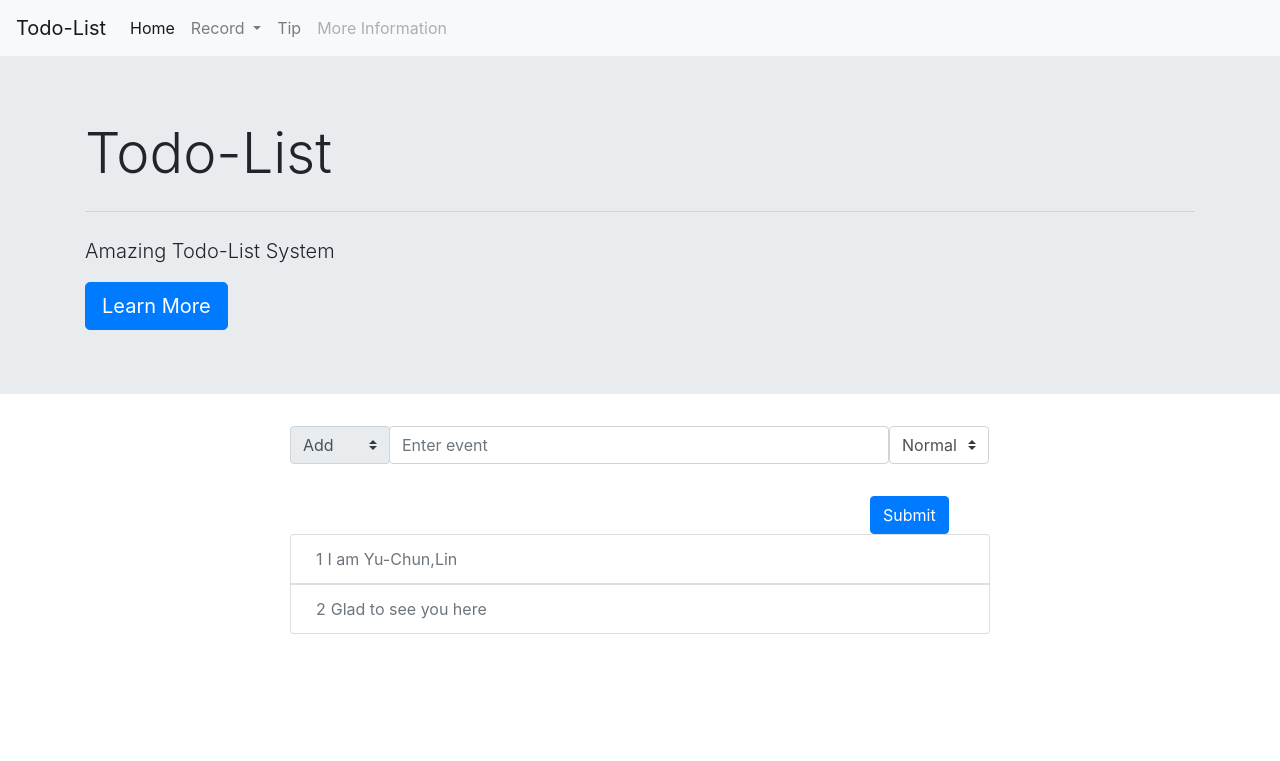
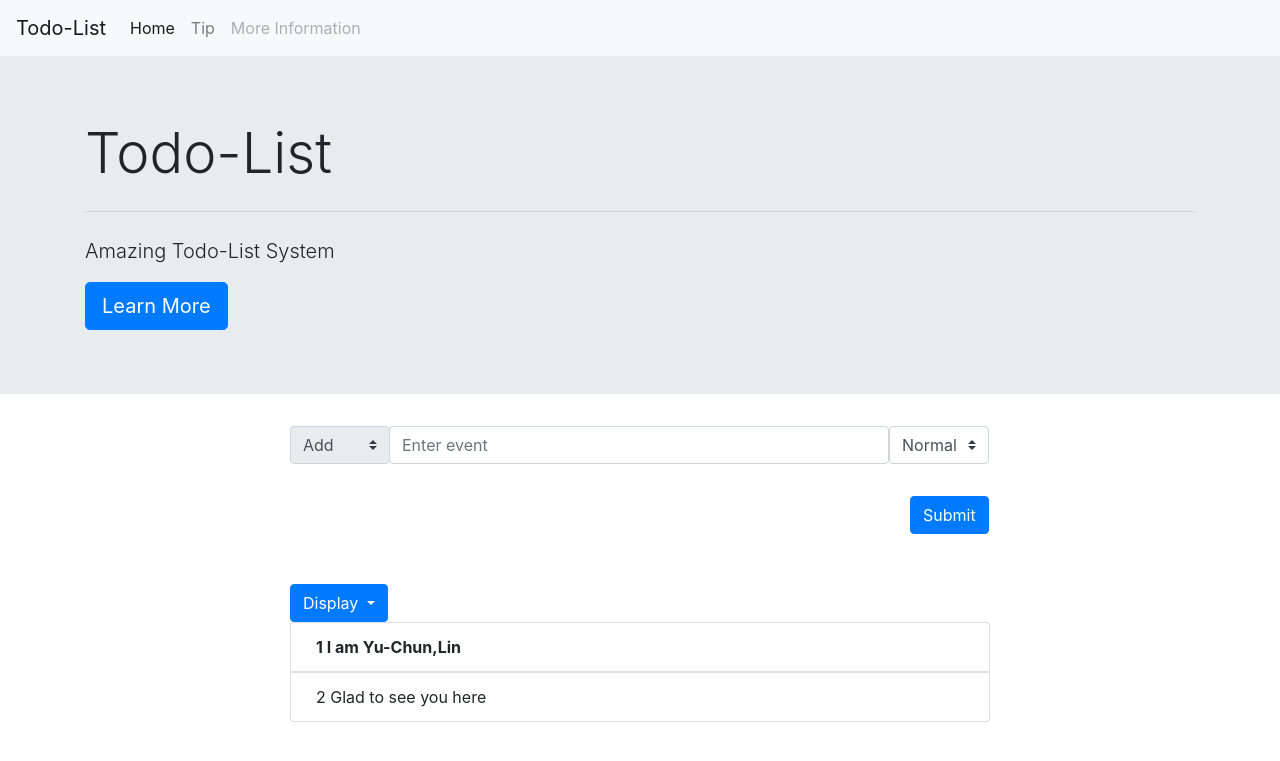
Before and after one commit to Yu-Chun1214/Todo-List-WebApp, a Flask app: page / in a window 1280 px wide. Shown: the top 761 px of the page. Run offline with Flask 2, Linux system fonts and the light colour scheme; data comes from the database, SQL or seed files in the repository; both versions use the stored data as it was after the commit; some libraries are stand-ins or nearby versions.

Commit message:
finish the homework

```diff
--- a/app.py
+++ b/app.py
@@ -14,8 +14,8 @@
 class Record(db.Model):
     id = db.Column(db.Integer,primary_key = True)
     event = db.Column(db.String(120),nullable = True)
-    importance = db.Column(db.String(120),nullable = True)
-
+    importance = db.Column(db.Integer,nullable = True)
+    completed = db.Column(db.String(5),nullable = True)
 
 @app.route('/',methods = ['GET'])
 def index():
@@ -24,7 +24,7 @@
 @app.route('/record',methods=['POST'])
 def add_record():
     req_data = request.form
-    record = Record(event = req_data['event'],importance = req_data['importance'])
+    record = Record(event = req_data['event'],importance = req_data['importance'],completed = req_data['completed'])
     db.session.add(record)
     db.session.commit()
     return "Creat Successfully",200
@@ -40,6 +40,7 @@
             'id':record.id,
             'event':record.event,
             'importance':record.importance,
+            'completed':record.completed,
         }
         for record in records
     ]
@@ -50,22 +51,32 @@
     record = (
         Record.query.filter_by(id = record_id).first()
     )
+    #print(type(record))
     record_data = {
         'id' : record.id,
         'event' : record.event,
         'importance' : record.importance,
+        'completed':record.completed,
     }
+
     return jsonify(record_data),200
 
 @app.route('/record/<int:record_id>',methods = ['PUT'])
 def edit_record(record_id):
     req_data = request.form
     record = Record.query.filter_by(id = record_id).first()
-    record.event = req_data['event']
-    record.importance = req_data['importance']
+    if 'event' in list(req_data):
+        record.event = req_data['event']
+    if 'importance' in list(req_data):
+        record.importance = req_data['importance']
+    if 'completed' in list(req_data):
+        record.completed = req_data['completed']
     db.session.add(record)
     db.session.commit()
     return 'Edit Succeeded',200
+
+
+
 
 @app.route('/record/<int:record_id>',methods = ['DELETE'])
 def delete_record(record_id):
--- a/static/back.js
+++ b/static/back.js
@@ -7,21 +7,36 @@
         e.preventDefault();
     }
 }
+function importance(){
+    var imt = 0;
+    const __importance = $('.event div#importance-select option:selected').text();
 
+    if(__importance===`Very Important`){
+        imt = 3;
+    }else if(__importance === `Normal`){
+        imt = 2;
+    }else if (__importance===`Less Important`){
+        imt = 1;
+    }
+    return imt;
+}
 function getAddData(){
+    const imt = importance();
     var event = {
         'event':$('input#eventInput').val(),
-        'importance':$('.event div#importance-select option:selected').text(),
+        'importance':imt,
+        'completed':"f",
     }
     return event;
 }
 
 function getEditData(){
+    var imt = importance();
     var event={
         'id':$('.event select[name="delete"] option:selected').val(),
         'select':$('.event select[name="delete"] option:selected').text(),
         'event':$('input#eventInput').val(),
-        'importance':$('.event div#importance-select option:selected').text(),
+        'importance':imt,
     }
     return event;
 }
@@ -48,17 +63,17 @@
 function list_generateDataHtml(data){
     elemnt_html = '';
     for(item of data){
-        if(item['importance']==="Very Important"){
+        if(item['importance']===3){
             var data_html = `
-            <li class="list-group-item" id='list-${item['id']}'><b><span class='tag'>${item['id']}</span>${item['event']}</b></li>
+            <li class="list-group-item" id='list-${item['id']}' value="${item['id']}"completed = "${item['completed']}" importance="${item['importance']}"><span class='tag' completed = "${item['completed']}"><b>${item['id']} ${item['event']}</b></span></li>
             `
-        }else if(item['importance']==="Normal" || item['importance']==="Importance"){
+        }else if(item['importance']===2 || item['importance'] ===0){
             var data_html = `
-            <li class="list-group-item" id='list-${item['id']}'><span class='tag'>${item['id']}</span>${item['event']}</li>
+            <li class="list-group-item" id='list-${item['id']}' value="${item['id']}"completed = "${item['completed']}" importance="${item['importance']}"><span class='tag' completed = "${item['completed']}">${item['id']} ${item['event']}</span></li>
             `
-        }else{
+        }else if(item['importance']===1){
             var data_html = `
-            <li class="list-group-item disabled" id='list-${item['id']}'><span class='tag'>${item['id']}</span>${item['event']}</li>
+            <li class="list-group-item disabled" id='list-${item['id']}' value="${item['id']}"completed = "${item['completed']}" importance="${item['importance']}"><span class='tag' completed = "${item['completed']}">${item['id']} ${item['event']}</span></li>
             `
         }
         elemnt_html += data_html;
@@ -93,7 +108,6 @@
     </select>
   </div>`;
   const outter = `<div class="input-group mb-3" id="user-input">`+`</div>`;
-  console.log("delete_loadData #user-input");
     $('.event').append(outter);
     $('#user-input').append(inner+dataHtml);
 
@@ -123,19 +137,29 @@
 const outter = `<div class="input-group mb-3" id="user-input"></div>`
 $('.event').append(outter);
 $('#user-input').append(inner);
-console.log('edit_loadData');
 }
 
 $('ul.list-group').delegate('li','click',function(e){
-
-    if($(this).attr('style') ==='text-decoration: line-through;'){
-        $(this).attr('style','');
-
+    if($(this).children('span').attr('completed') === 't'){
+        $(this).attr('completed','f');
+        $(this).children('span').attr('completed','f')
     }else{
-        $(this).attr('style','text-decoration: line-through;');
+        $(this).children('span').attr('completed','t')
+        $(this).attr('completed','t');
     }
 
-
+    const sendData = {
+        'completed':$(this).attr('completed'),
+    }
+    const ID = $(this).attr('value')
+    $.ajax({
+        url:`${API}/${ID}`,
+        method:'PUT',
+        data:sendData,
+        success:function(data){
+            console.log(data);
+        }
+    })
 })
 
 $('.event').on("change","select",function(e){
@@ -143,12 +167,10 @@
     console.log(mode);
     if(mode==='Edit'){
         $('#user-input').remove();
-        console.log('else if mode===Edit');
         getItemFromServer(edit_loadData);
     }
     else if(mode === 'Delete'){
         $('#user-input').remove();
-        console.log('else if mode===Delete');
         getItemFromServer(delete_loadData);
 
     }
@@ -187,13 +209,14 @@
     element_html='<select class="custom-select" id="inputGroupSelect02" name="delete">'+'<option selected>Event</option>';
     for(item of data){
         var data_html=`
-        <option value="${item['id']}"><span">${item['id']} </span>${item['event']}</option>
+        <option value="${item['id']}" class = "${item['completed']}"><span">${item['id']} </span>${item['event']}</option>
         `
         element_html += data_html;
     }
 
     return element_html+'</select>';
 }
+
 function editInput(){
     var data_html = `
     <div id="mode-select">
@@ -222,6 +245,7 @@
       $('#user-input').html(data_html);
   }
 }
+
 function PostAddDataToServer(inputdata){
     $.ajax({
         url:API,
@@ -232,14 +256,18 @@
         }
     })
 }
+
 $('#CRUD').click(function(e){
     preventReload(e);
     const mode = $('.event div#mode-select option:selected').text();
-    if(mode==='Add'){
+
+
+    if(mode==='Add'&&$('input#eventInput').val()!=""){
         const data = getAddData();
+
         console.log(data);
         PostAddDataToServer(data);
-    }else if(mode==='Edit'){
+    }else if(mode==='Edit'&&$('input#eventInput').val()!=""){
         const editData = getEditData();
         console.log(editData);
         putEditData(editData);
@@ -258,13 +286,12 @@
     PostAddDataToServer(data);
 })
 
-
-
 function putEditData(newData){
     const editId = newData['id'];
     const sendData = {
         'event':newData['event'],
         'importance':newData['importance'],
+        'completed':newData['completed'],
     }
     $.ajax({
         url:`${API}/${editId}`,
@@ -285,5 +312,29 @@
         }
     })
 }
+$('#test').click(function(e){
+    const event = $('input#eventInput')
+    console.log(event);
+    alert(event.val());
+    const data = getAddData();
+        alert("if add");
+        console.log(data);
+})
+
+$('button#show').click(function(e){
+    var list;
+    list = document.querySelectorAll('ul#main-list li')
+    for(remain of list){
+        remain.remove();
+    }
+    main_list();
+})
+$('button#hide').click(function(e){
+completedList = document.querySelectorAll('li[completed="t"]')
+for(li of completedList){
+    li.remove();
+}
+})
+
 
 main_list();
--- a/static/theme.css
+++ b/static/theme.css
@@ -4,6 +4,9 @@
 }
 div#mode-select select{
     background-color: #e9ecef;
+}
+span[completed='t']{
+    text-decoration: line-through;
 }
 @media only screen and (max-width :374px){
     div#mode-select select{
@@ -24,10 +27,13 @@
         width: 300px;
         margin:auto;
     }div#importance-select{
-        width: 90px;
+        width: 110px;
     }
     html{
         font-size: 5px;
+    }
+    div#submit-div{
+        width: 60px;
     }
 }
 @media only screen and (width :375px){
@@ -35,7 +41,7 @@
         width: 70px;
     }
     input[type="event"]{
-        width: 130px;
+        width: 140px;
     }
     div#Todo-List{
         width: 300px;
@@ -53,6 +59,9 @@
     }
     html{
         font-size: 5px;
+    }
+    div#submit-div{
+        width: 60px;
     }
 }
 @media only screen and (max-width:768px) and (min-width:400px){
@@ -79,6 +88,9 @@
     html{
         font-size: 8px;
     }
+    div#submit-div{
+        width: 60px;
+    }
 }
 @media only screen and (min-width:769px){
     div#mode-select select{
@@ -102,13 +114,16 @@
     div#importance-select{
         width: 100px;
     }
+    div#submit-div{
+        width: 80px;
+    }
 }
 @media only screen and (min-width:1500px){
     div#mode-select select{
         width: 200px;
     }
     input[type="event"]{
-        width: 800px;
+        width: 750px;
     }
     div#Todo-List{
         width: 1200px;
@@ -123,6 +138,9 @@
         margin: 0px auto;
     }
     div#importance-select{
-        width: 200px;
+        width: 250px;
+    }
+    div#submit-div{
+        width: 120px;
     }
 }
--- a/templates/index.html
+++ b/templates/index.html
@@ -17,23 +17,14 @@
                 <div class="collapse navbar-collapse" id="navbarSupportedContent">
                   <ul class="navbar-nav mr-auto">
                     <li class="nav-item active">
-                      <a class="nav-link" href="/templates/index.html">Home <span class="sr-only">(current)</span></a>
-                    </li>
-                    <li class="nav-item dropdown">
-                      <a class="nav-link dropdown-toggle" href="#" id="navbarDropdown" role="button" data-toggle="dropdown" aria-haspopup="true" aria-expanded="false">
-                        Record
-                      </a>
-                      <div class="dropdown-menu" aria-labelledby="navbarDropdown">
-                        <a class="dropdown-item" href="/templates/index.html">Add</a>
-                        <a class="dropdown-item" href="#">Edit</a>
-                        <a href="#" class="dropdown-item">Delete</a>
-                      </div>
+                      <a class="nav-link" href="/">Home <span class="sr-only">(current)</span></a>
                     </li>
                     <li>
-                        <a href="#" class="nav-link disable">Tip</a>
+                        <a href="https://hackmd.io/j69f7P6ZRoSLInMC78k26g?view" class="nav-link disable">Tip</a>
                     </li>
                     <li class="nav-item">
-                      <a class="nav-link disabled" href="#">More Information</a>
+
+                      <a class="nav-link disabled" href="https://github.com/Yu-Chun1214/X-Village-Todo">More Information</a>
                     </li>
                   </ul>
                 </div>
@@ -44,7 +35,7 @@
                 <h1 class="display-4">Todo-List</h1>
                 <hr class="my-4">
                 <p class="lead">Amazing Todo-List System</p>
-                <button type="submit" class="btn btn-primary btn-lg">
+                <button type="submit" class="btn btn-primary btn-lg" onclick="location.href='https://github.com/Yu-Chun1214/X-Village-Todo'">
                         Learn More
                     </button>
             </div>
@@ -74,12 +65,38 @@
             </div>
           </div>
         </div>
-        <div style="margin:auto;margin-right:0px;width:120px"><button id="CRUD" class="btn btn-primary" type="submit" style="margin:auto">Submit</button></div>
+        <div style="margin:auto;margin-right:0px;" id="submit-div"><button id="CRUD" class="btn btn-primary" type="submit" style="margin:auto">Submit</button></div>
         </form>
 
-        <div id='Todo-List'>
-                <ul class="list-group"style="margin:0px;">
-                </ul>
+        <div id='Todo-List' style="margin-top:50px">
+            <div id="display-way">
+              <div style="margin:auto">
+                <div class="dropdown" style="margin:auto;display: inline-block;">
+                    <button class="btn btn-primary dropdown-toggle" type="button" id="dropdownMenu2" data-toggle="dropdown" aria-haspopup="true" aria-expanded="false">
+                      Display
+                    </button>
+                    <div class="dropdown-menu" aria-labelledby="dropdownMenu2">
+                      <button class="dropdown-item" type="button" id="show">Show Completed</button>
+                      <button class="dropdown-item" type="button" id="hide">Hide Completed</button>
+                    </div>
+                </div>
+                <!---
+                <div class="dropdown" style="margin:auto;display: inline-block;">
+                    <button class="btn btn-secondary dropdown-toggle" type="button" id="dropdownMenu2" data-toggle="dropdown" aria-haspopup="true" aria-expanded="false">
+                      From
+                    </button>
+                    <div class="dropdown-menu" aria-labelledby="dropdownMenu2">
+                      <button class="dropdown-item" type="button">Very Important - Less Important</button>
+                      <button class="dropdown-item" type="button">Order</button>
+                      <button class="dropdown-item" type="button">Less Important - Very Important</button>
+                    </div>
+                </div>
+              </div>
+            </div>
+            --->
+            <!-------------------------list-group------------------>
+            <ul class="list-group"style="margin:0px;" id="main-list">
+            </ul>
         </div>
 
     <script src="https://code.jquery.com/jquery-3.3.1.slim.min.js" integrity="sha384-q8i/X+965DzO0rT7abK41JStQIAqVgRVzpbzo5smXKp4YfRvH+8abtTE1Pi6jizo" crossorigin="anonymous"></script>
```
Also changed, not shown: todolist.db.
